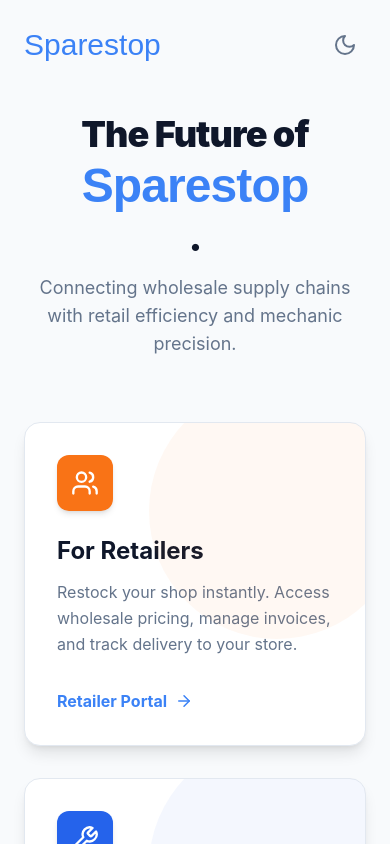
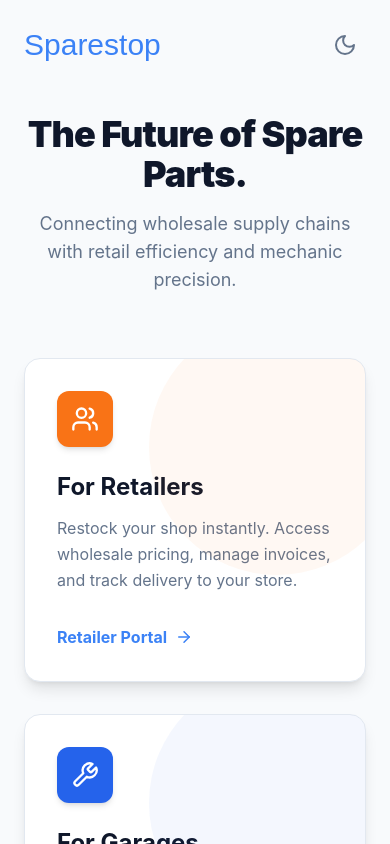
Before and after one commit to ajay-mxd/Sparestop-Prototype, a React (Vite) app: page / in a window 390 px wide. Shown: the top 844 px of the page. Built offline with nearby package versions, Linux system fonts and the light colour scheme.

Commit message:
feat: Update landing page headline and layout header
Refactors the landing page to use a clearer, more concise headline. Also, removes extraneous comments in the layout component's mobile header.

```diff
--- a/components/Layout.tsx
+++ b/components/Layout.tsx
@@ -71,7 +71,7 @@
       {/* Mobile Header (Apple Style) */}
       <div className="md:hidden fixed top-0 left-0 right-0 z-50 bg-surface/80 backdrop-blur-md border-b border-border pt-safe transition-all duration-300">
         <div className="flex items-center justify-between h-[52px] px-4">
-          {/* Left: Switch Role Button (Replaces Home/Back) */}
+          {/* Left: Switch Role Button */}
           <div className="flex-1 flex items-start">
             <button
               onClick={handleLogout}
--- a/pages/Landing.tsx
+++ b/pages/Landing.tsx
@@ -73,8 +73,8 @@
       <div className="flex-1 flex flex-col items-center justify-center p-6 pb-20">
         <div className="max-w-5xl w-full">
           <div className="text-center mb-16 space-y-4">
-             <h1 className="text-4xl md:text-6xl font-black text-textPrimary tracking-tight flex flex-col md:flex-row items-center justify-center gap-2">
-               The Future of <BrandLogo className="text-5xl md:text-7xl block md:inline" />.
+             <h1 className="text-4xl md:text-6xl font-black text-textPrimary tracking-tight">
+               The Future of Spare Parts.
              </h1>
              <p className="text-textSecondary text-lg max-w-2xl mx-auto">Connecting wholesale supply chains with retail efficiency and mechanic precision.</p>
           </div>
```
